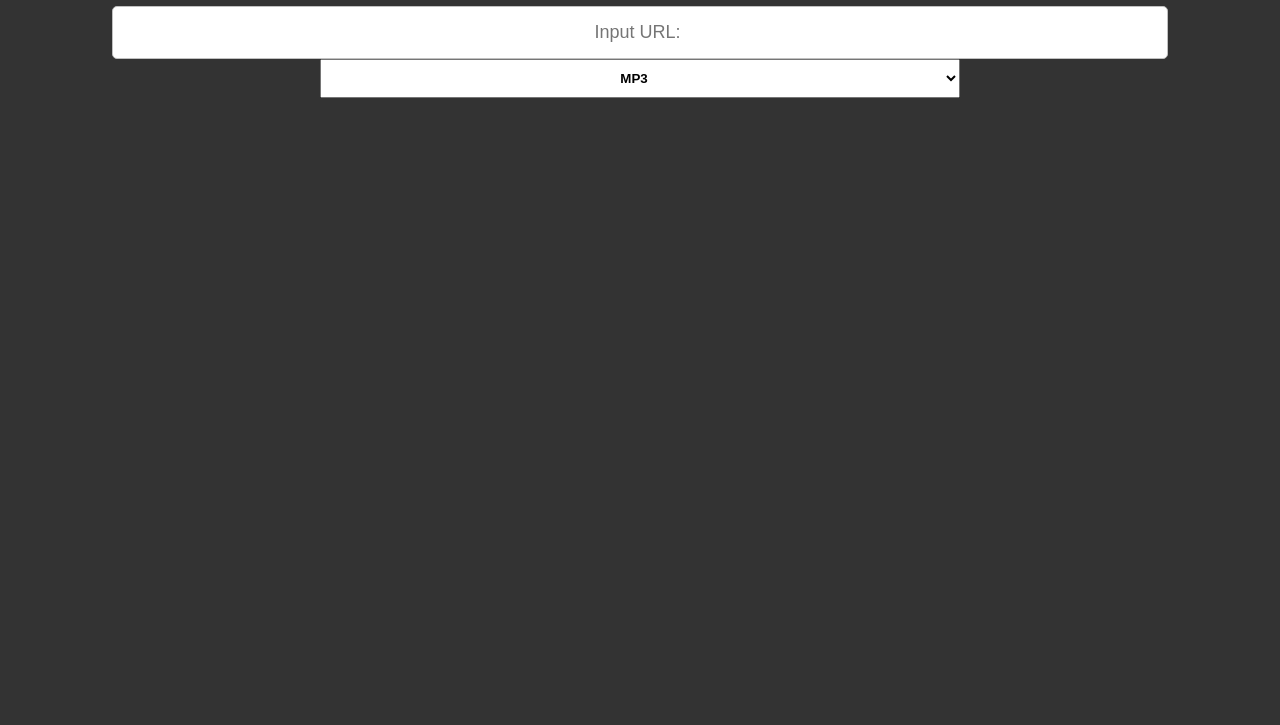
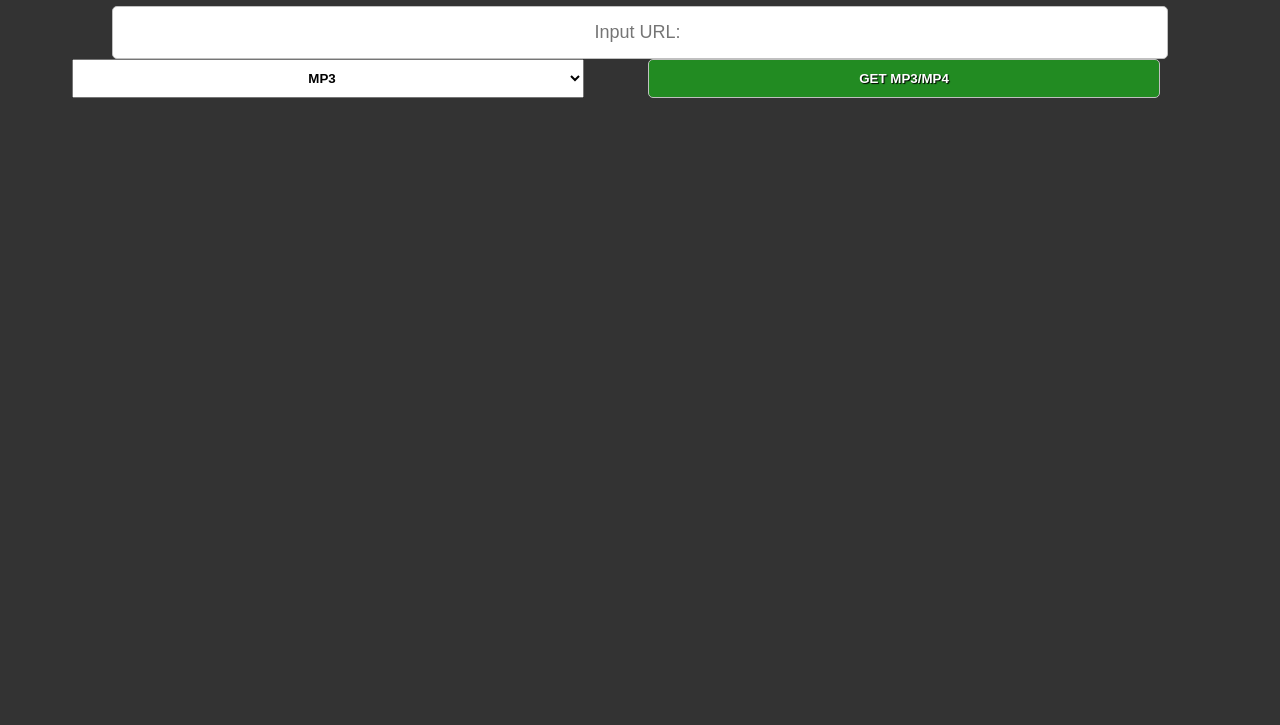
Before and after one commit to manuellpz/ConvertVideo, a plain HTML site: page index.html in a window 1280 px wide. Shown: the part 75-800 px from the top of the page. Drawn offline with Linux system fonts and the light colour scheme.

Commit message:
Add Button

```diff
--- a/index.html
+++ b/index.html
@@ -8,11 +8,15 @@
 </head>
 <body>
 	<h1>Convertidor MP3 - MP4</h1>
-	<input type="text" id="txt_search" placeholder="Input URL: ">
-	<select id="mp3mp4">
-		<option value="mp3">MP3</option>
-		<option value="mp4">MP4</option>
-	</select>
+	<input type="text" id="txt_search" placeholder="Input URL: " required>
+	<div id="container">
+		<select id="mp3mp4">
+			<option value="mp3">MP3</option>
+			<option value="mp4">MP4</option>
+		</select>
+		<button id="btn_getMedia">GET MP3/MP4</button>
+	</div>
+
 
 	<br>
 
--- a/script.js
+++ b/script.js
@@ -1,11 +1,19 @@
 let txt_search = document.querySelector('#txt_search');
 let iframe = document.querySelector('#ifResult');
 let option = document.querySelector('#mp3mp4');
+const btn = document.querySelector('#btn_getMedia');
+
+function getMedia(url) {
+    iframe.src = `https://convert2mp3s.com/api/single/${option.value}?url=${url}`;
+}
 
 txt_search.addEventListener('keyup', (e) => {
 	if(e.keyCode == 13) {
-      	let url = e.target.value;
-        iframe.src = `https://convert2mp3s.com/api/single/${option.value}?url=${url}`;
+      	getMedia(e.target.value);
     }
 
 });
+btn.addEventListener('click',()=> {
+    if(txt_search.value != "")
+        getMedia(txt_search.value);
+})
--- a/styles.css
+++ b/styles.css
@@ -18,13 +18,30 @@ h1 {
   margin:auto;
   font-size: large;
 }
+#container {
+  width: 90vw;
+  display:flex;
+  justify-content: space-evenly;
+}
+
 #mp3mp4 {
-  width: 50vw;
-  display: block;
+  width: 40vw;
+  display: inline-block;
   padding: 10px;
   font-weight: bold;
   margin: auto;
   text-align: center;
+}
+#btn_getMedia {
+  width:40vw;
+  border:1px solid silver;
+  border-radius:5px;
+  cursor:pointer;
+  background:forestgreen;
+  color:white;
+  padding:10px;
+  text-shadow: 1px 1px 1px black;
+  font-weight: bold;
 }
 
 #ifResult {
```
